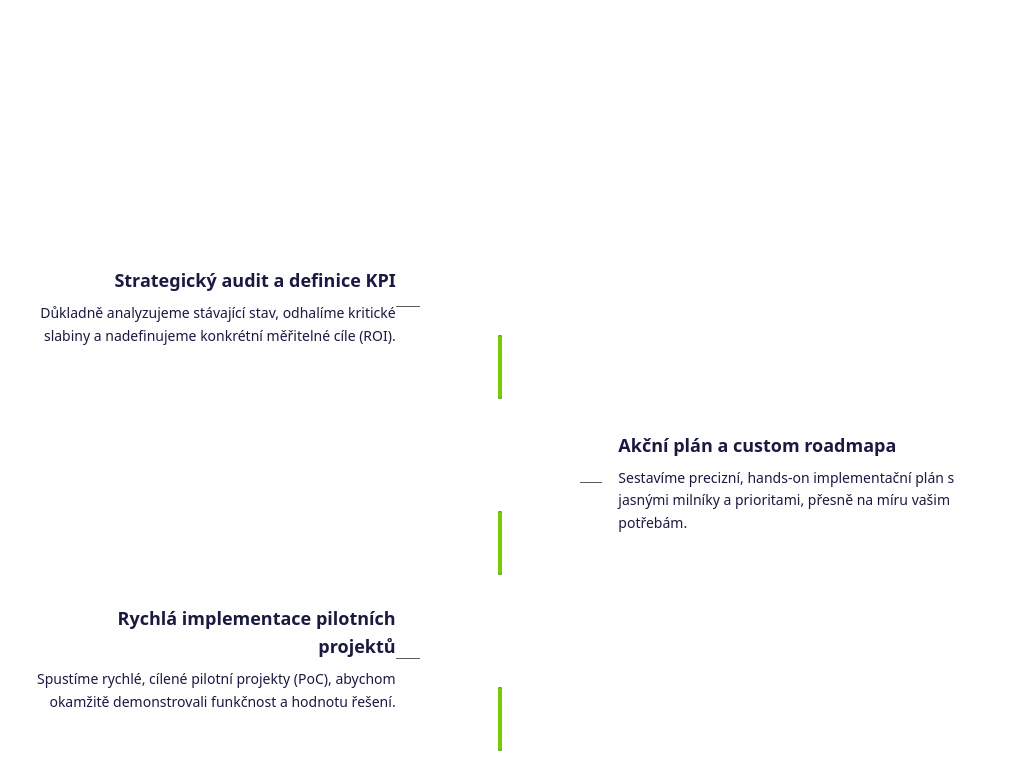
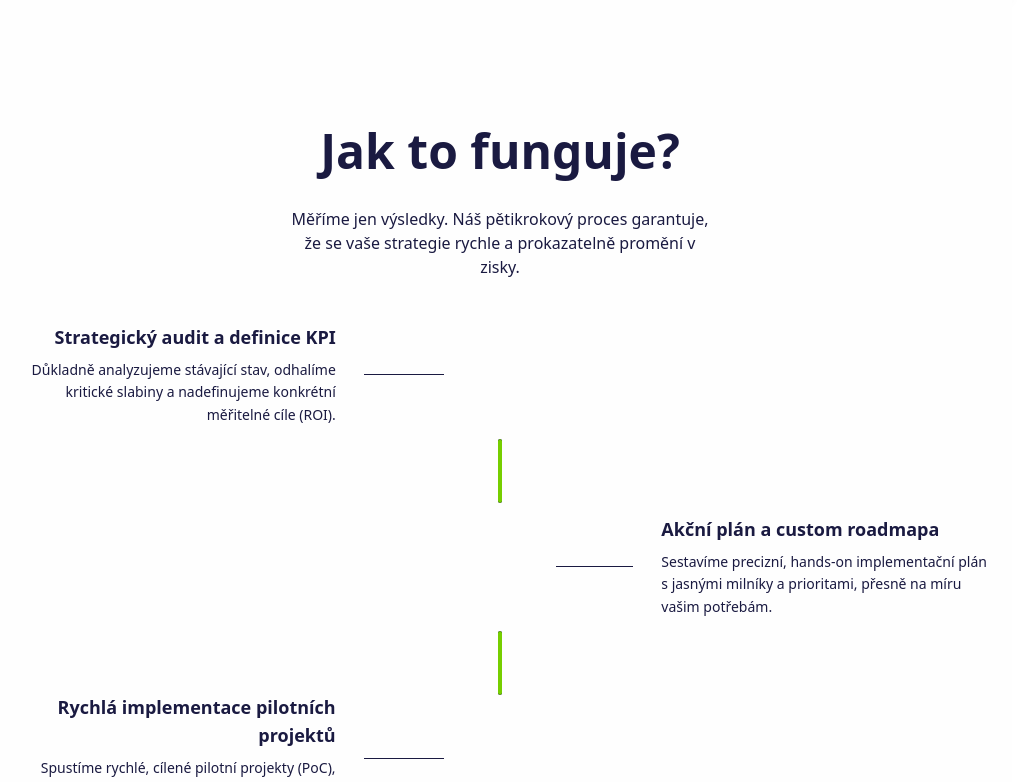
Before and after one commit to TheCodeSommelier/next_digi_tree, a Next.js app: page / in a window 1280 px wide. Shown: the part 2922-3704 px from the top of the page, without its empty margins (140-1157 px from the left). Built offline with nearby package versions, Linux system fonts and the light colour scheme.

Commit message:
feat: add hover to how it works && placement

```diff
--- a/app/components/CtaSection.tsx
+++ b/app/components/CtaSection.tsx
@@ -5,11 +5,12 @@ import SectionHeading from './UI/SectionHeading';
 type Props = {
   title: string
   subtitle: string
-  children: ReactNode
+  children?: ReactNode
+  className?: string
 }
 
-const CtaSection: FC<Props> = ({ title, subtitle, children }) => {
-  return <section className="flex flex-col justify-center items-center py-32 gap-4">
+const CtaSection: FC<Props> = ({ title, subtitle, children, className = 'py-32' }) => {
+  return <section className={`flex flex-col justify-center items-center gap-4 ${className}`}>
     <SectionHeading className='mb-4'>
       {title}
     </SectionHeading>
@@ -18,9 +19,11 @@ const CtaSection: FC<Props> = ({ title, subtitle, children }) => {
       {subtitle}
     </p>
 
-    <div className='flex justify-between items-center gap-3 mt-4'>
-      {children}
-    </div>
+    {children &&
+      <div className='flex justify-between items-center gap-3 mt-4'>
+        {children}
+      </div>
+    }
   </section>;
 };
 
--- a/app/components/HowWorksItSection/Bubble.tsx
+++ b/app/components/HowWorksItSection/Bubble.tsx
@@ -12,7 +12,7 @@ const Bubble: FC<Props> = ({ index, active }) => {
 
   return (
     <motion.div
-      className="h-14 w-14 rounded-full bg-neutral-900 text-white grid place-items-center font-semibold"
+      className="h-16 w-16 rounded-full bg-neutral-900 text-white grid place-items-center font-semibold duration-200"
       style={{ scale, backgroundColor }}
       transition={{ type: 'spring', stiffness: 260, damping: 20 }}
     >
--- /dev/null
+++ b/app/components/HowWorksItSection/HorizontalDivider.tsx
@@ -0,0 +1,5 @@
+const HorizontalDivider = () => {
+  return <div className="h-px w-44 bg-primary" />;
+};
+
+export default HorizontalDivider;
--- a/app/components/HowWorksItSection/HowItWorksSection.tsx
+++ b/app/components/HowWorksItSection/HowItWorksSection.tsx
@@ -2,6 +2,7 @@ import { useScroll, useTransform, useReducedMotion } from 'framer-motion';
 import { useRef } from 'react';
 
 import Timeline from './Timeline';
+import CtaSection from '../CtaSection';
 
 const steps = [
     {
@@ -50,12 +51,15 @@ export function HowItWorksSection() {
   const lineScale = reduceMotion ? 1 : scrollYProgress;
 
   return (
-    <section ref={ref} className="relative bg-white">
-      <div className="py-32">
-        <div className="mx-auto w-full max-w-6xl px-6">
-          <div className="mx-auto w-full max-w-6xl px-6 py-16">
-            <Timeline steps={steps} stepFloat={stepFloat} lineScale={lineScale} />
-          </div>
+    <section ref={ref} className="relative bg-white py-32">
+      <CtaSection
+        title='Jak to funguje?'
+        subtitle='Měříme jen výsledky. Náš pětikrokový proces garantuje, že se vaše strategie rychle a prokazatelně promění v zisky.'
+        className="pb-0"
+      />
+      <div className="mx-auto w-full max-w-6xl px-6">
+        <div className="mx-auto w-full max-w-6xl">
+          <Timeline steps={steps} stepFloat={stepFloat} lineScale={lineScale} />
         </div>
       </div>
     </section>
--- a/app/components/HowWorksItSection/StepRow.tsx
+++ b/app/components/HowWorksItSection/StepRow.tsx
@@ -1,8 +1,9 @@
 import { MotionValue, motion, useTransform } from 'framer-motion';
+import { FC } from 'react';
 import Bubble from './Bubble';
 import StepText from './StepText';
+import HorizontalDivider from './HorizontalDivider';
 import { Step } from '@/app/types/HowWorksIt';
-import { FC } from 'react';
 
 type Props = {
   index: number;
@@ -13,52 +14,61 @@ type Props = {
 
 const StepRow: FC<Props> = ({ index, total, step, stepFloat }) => {
   const isActive = useTransform(stepFloat, (v) => v >= index);
-  const fillProgress = useTransform(
-    stepFloat,
-    [index, index + 1],
-    [0, 1],
-    { clamp: true }
-  );
 
+  const fillProgress = useTransform(stepFloat, [index, index + 1], [0, 1], {
+    clamp: true,
+  });
+
+  const isLeft = index % 2 === 0;
 
   return (
     <div className="contents">
-      {/* Left text */}
-      <div className={`flex items-center ${index % 2 === 0 ? 'justify-end text-right' : 'opacity-0'}`}>
-        {index % 2 === 0 && <>
+      {/* LEFT COLUMN: always align toward center */}
+      <div className={`flex items-center ${isLeft ? 'justify-end text-right' : 'opacity-0'}`}>
+        {isLeft && (
+          <div className="flex items-center gap-7">
             <StepText step={step} />
-          <div className="h-px w-12 bg-neutral-900/70" />
-        </>}
+            <HorizontalDivider />
+          </div>
+        )}
       </div>
 
-      {/* Center timeline cell */}
-      <div className="flex items-center justify-center">
-        <div className="flex flex-col items-center">
-          {/* bubble */}
+      {/* CENTER COLUMN: grid to lock the bubble "middle row" */}
+      <div className="flex justify-center">
+        <div className="grid grid-rows-[1fr_auto_1fr] items-center">
+          {/* top spacer/connector area (optional) */}
+          <div />
+
+          {/* bubble row (this row defines the vertical center for the whole row) */}
+          <div className="flex justify-center">
             <Bubble index={index + 1} active={isActive} />
+          </div>
 
-          {/* bottom connector (not for last step) */}
+          {/* bottom connector */}
+          <div className="flex justify-center">
             {index !== total - 1 ? (
-            <div className="relative w-1 top-1/2 translate-y-1/2 bg-primary h-16 overflow-hidden rounded-full">
+              <div className="relative top-1/2 translate-y-1/2 h-16 w-1 bg-primary overflow-hidden rounded-full">
                 <motion.div
-                className="absolute left-0 top-0 w-1 h-full bg-accent origin-top rounded-full"
+                  className="absolute left-0 top-0 h-full w-1 bg-accent origin-top rounded-full"
                   style={{ scaleY: fillProgress }}
                 />
               </div>
             ) : (
-            <div className="h-10" />
+              <div className="h-16" />
             )}
           </div>
         </div>
-
-      {/* Right text */}
-      <div className="flex items-center justify-end gap-4">
-        {index % 2 !== 0 && <>
-          <div className="h-px w-12 bg-neutral-900/70" />
-          <StepText step={step} />
-        </>}
       </div>
 
+      {/* RIGHT COLUMN: always align toward center */}
+      <div className={`flex items-center ${!isLeft ? 'justify-start text-left' : 'opacity-0'}`}>
+        {!isLeft && (
+          <div className="flex items-center gap-7">
+            <HorizontalDivider />
+            <StepText step={step} />
+          </div>
+        )}
+      </div>
     </div>
   );
 };
--- a/app/components/HowWorksItSection/Timeline.tsx
+++ b/app/components/HowWorksItSection/Timeline.tsx
@@ -12,7 +12,7 @@ type Props = {
 
 const Timeline: FC<Props> = ({ steps, stepFloat }) => {
   return (
-    <div className="mt-14 grid grid-cols-[1fr_80px_1fr] gap-x-10 gap-y-14">
+    <div className="grid grid-cols-[1fr_80px_1fr] gap-x-4">
       {steps.map((step: Step, index: number) => {
         return <StepRow
           key={step.id}
--- a/app/components/UI/SectionHeading.tsx
+++ b/app/components/UI/SectionHeading.tsx
@@ -7,7 +7,9 @@ type Props = {
 
 const SectionHeading: FC<Props> = ({className = 'mb-20', children}) => {
   return <div className="text-center">
-    <h2 className={`text-5xl font-bold text-primary ${className}`}>{children}</h2>
+    <h2 className={`text-5xl font-bold text-primary ${className}`}>
+      {children}
+    </h2>
   </div>;
 };
 
```
Lines whose indentation alone changed are shown as unchanged.
